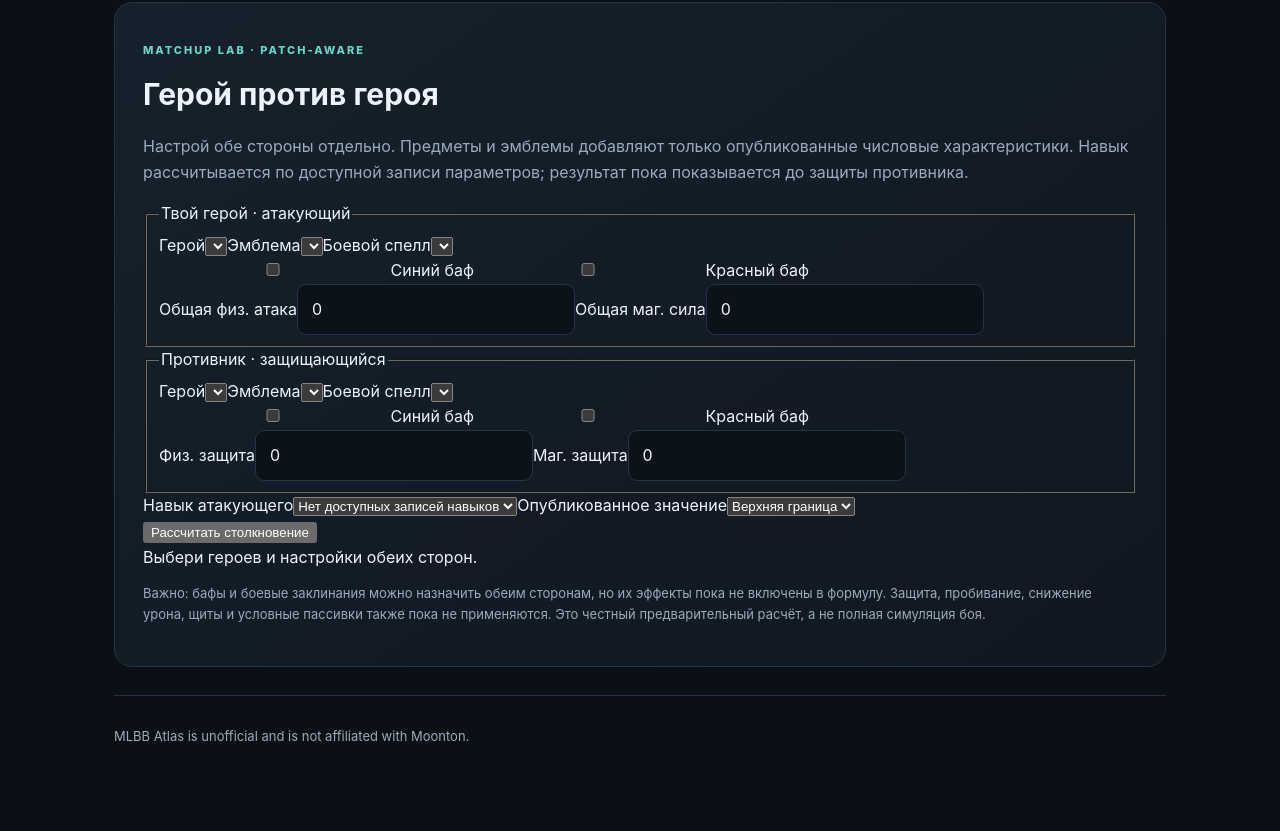
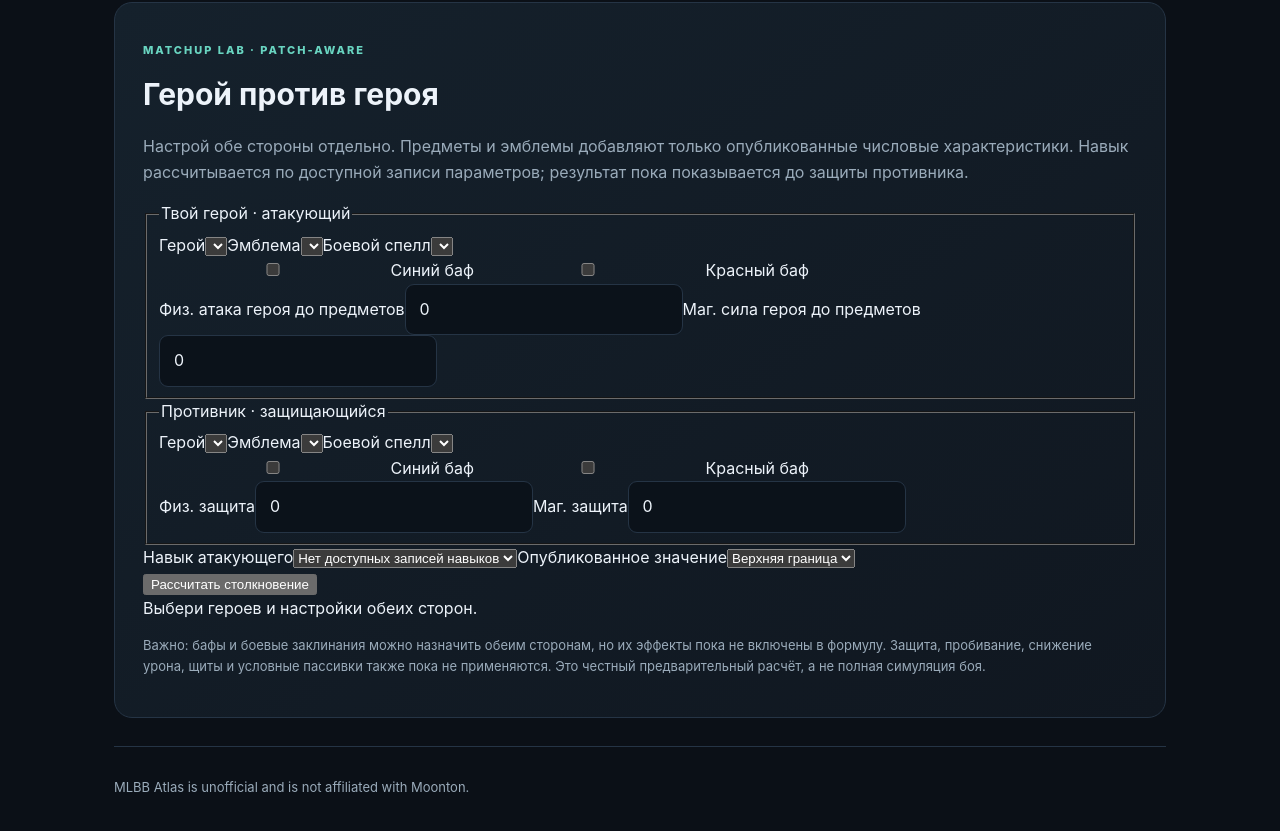
Before and after one commit to azartworld55-ctrl/mlbb-atlas, a plain HTML site: page frontend/index.html in a window 1280 px wide. Shown: the part 1676-2507 px from the top of the page. Drawn offline with Linux system fonts and the light colour scheme; files that its build step writes are made by us from their sources; files whose address does not match are found by name.

Commit message:
Clarify base stat inputs in matchup calculator

```diff
--- a/frontend/index.html
+++ b/frontend/index.html
@@ -13,7 +13,7 @@
 <label>Герой<select id="attacker-hero"></select></label><label>Эмблема<select id="attacker-emblem"></select></label><label>Боевой спелл<select id="attacker-spell"></select></label>
 <div class="item-slots" id="attacker-items"></div>
 <div class="buff-row"><label><input type="checkbox" id="attacker-blue"> Синий баф</label><label><input type="checkbox" id="attacker-red"> Красный баф</label></div>
-<div class="stat-grid"><label>Общая физ. атака<input id="attacker-pa" type="number" min="0" value="0"></label><label>Общая маг. сила<input id="attacker-mp" type="number" min="0" value="0"></label></div>
+<div class="stat-grid"><label>Физ. атака героя до предметов<input id="attacker-pa" type="number" min="0" value="0"></label><label>Маг. сила героя до предметов<input id="attacker-mp" type="number" min="0" value="0"></label></div>
 </fieldset>
 <fieldset class="side-config defender-config"><legend>Противник · защищающийся</legend>
 <label>Герой<select id="defender-hero"></select></label><label>Эмблема<select id="defender-emblem"></select></label><label>Боевой спелл<select id="defender-spell"></select></label>
```
